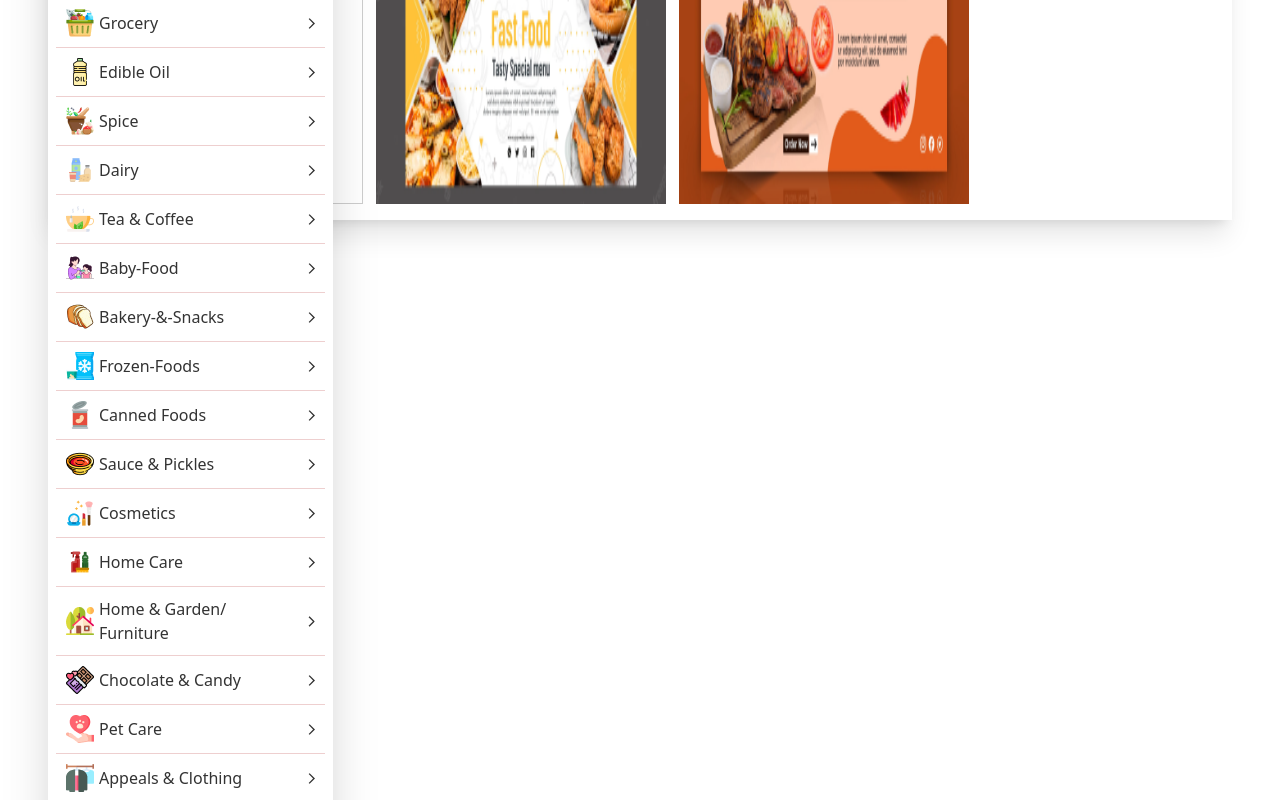
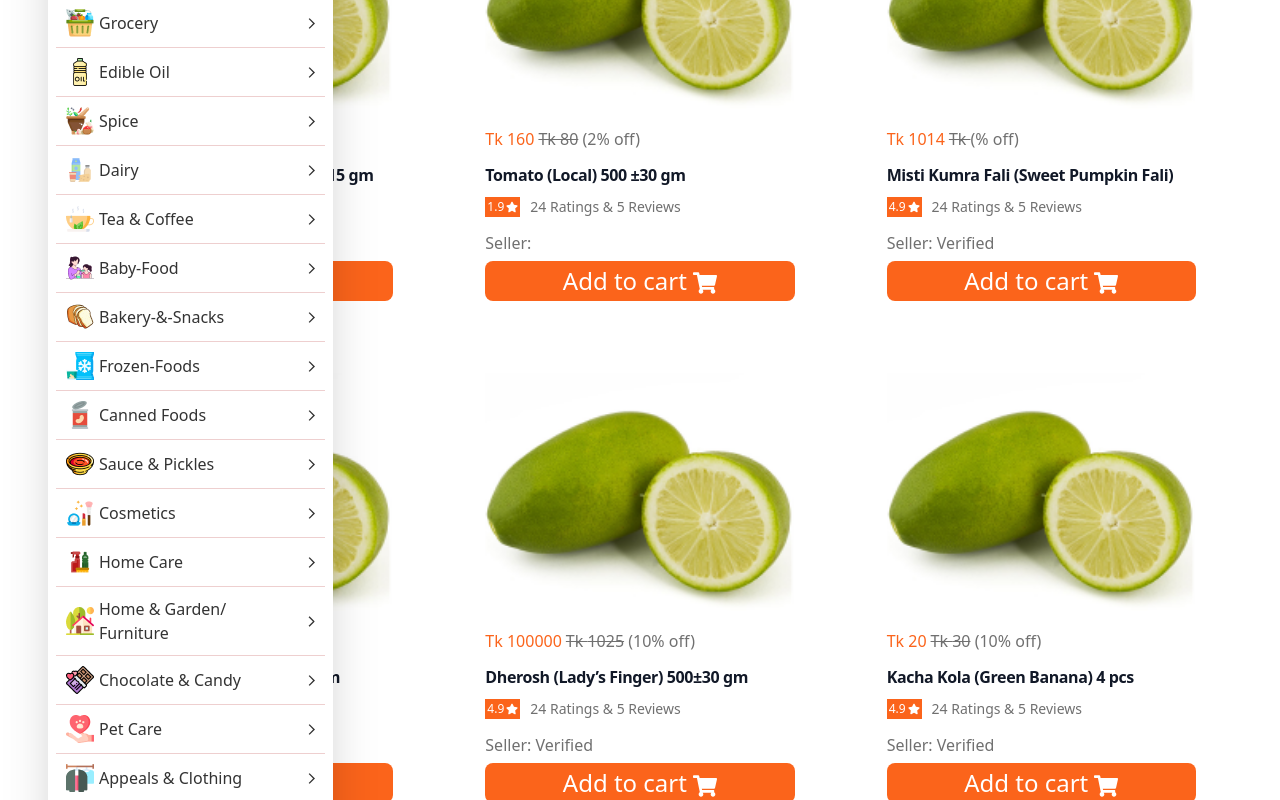
Before and after one commit to kowsar-mahmud-remon/Frontend-2, a Next.js app: page / in a window 1280 px wide. Shown: the part 480-1280 px from the top of the page. Built offline with nearby package versions, Linux system fonts and the light colour scheme; no server answers.

Commit message:
products added

```diff
--- /dev/null
+++ b/Utils/Products.json
@@ -0,0 +1,116 @@
+[
+    {
+        "id": 1,
+        "title": "Kacha Morich (Green Chili) 250 ±15 gm",
+        "offerPrice": "18",
+        "price": "20",
+        "off": "2",
+        "rating": "3.9",
+        "ratingAndReview": "24 Ratings & 5 Reviews",
+        "seller": "Assurted"
+    },
+    {
+        "id": 2,
+        "title": "Tomato (Local) 500 ±30 gm",
+        "offerPrice": "160",
+        "price": "80",
+        "off": "2",
+        "rating": "1.9",
+        "ratingAndReview": "24 Ratings & 5 Reviews"
+    },
+    {
+        "id": 3,
+        "title": "Misti Kumra Fali (Sweet Pumpkin Fali)",
+        "offerPrice": "1014",
+        "rating": "4.9",
+        "ratingAndReview": "24 Ratings & 5 Reviews",
+        "seller": "Verified"
+    },
+    {
+        "id": 4,
+        "title": "Potol (Pointed Gourd ) 500 ±30 gm",
+        "offerPrice": "10018",
+        "price": "1025",
+        "off": "27",
+        "rating": "4.9",
+        "ratingAndReview": "24 Ratings & 5 Reviews",
+        "seller": "Assurted"
+    },
+    {
+        "id": 5,
+        "title": "Dherosh (Lady’s Finger) 500±30 gm",
+        "offerPrice": "100000",
+        "price": "1025",
+        "off": "10",
+        "rating": "4.9",
+        "ratingAndReview": "24 Ratings & 5 Reviews",
+        "seller": "Verified"
+    },
+    {
+        "id": 6,
+        "title": "Kacha Kola (Green Banana) 4 pcs",
+        "offerPrice": "20",
+        "price": "30",
+        "off": "10",
+        "rating": "4.9",
+        "ratingAndReview": "24 Ratings & 5 Reviews",
+        "seller": "Verified"
+    },
+    {
+        "id": 7,
+        "title": "Kacha Morich (Green Chili) 250 ±15 gm",
+        "offerPrice": "18",
+        "price": "20",
+        "off": "2",
+        "rating": "3.9",
+        "ratingAndReview": "24 Ratings & 5 Reviews",
+        "seller": "Assurted"
+    },
+    {
+        "id": 8,
+        "title": "Tomato (Local) 500 ±30 gm",
+        "offerPrice": "160",
+        "price": "80",
+        "off": "2",
+        "rating": "1.9",
+        "ratingAndReview": "24 Ratings & 5 Reviews"
+    },
+    {
+        "id": 9,
+        "title": "Misti Kumra Fali (Sweet Pumpkin Fali)",
+        "offerPrice": "1014",
+        "rating": "4.9",
+        "ratingAndReview": "24 Ratings & 5 Reviews",
+        "seller": "Verified"
+    },
+    {
+        "id": 10,
+        "title": "Potol (Pointed Gourd ) 500 ±30 gm",
+        "offerPrice": "10018",
+        "price": "1025",
+        "off": "27",
+        "rating": "4.9",
+        "ratingAndReview": "24 Ratings & 5 Reviews",
+        "seller": "Assurted"
+    },
+    {
+        "id": 11,
+        "title": "Dherosh (Lady’s Finger) 500±30 gm",
+        "offerPrice": "100000",
+        "price": "1025",
+        "off": "10",
+        "rating": "4.9",
+        "ratingAndReview": "24 Ratings & 5 Reviews",
+        "seller": "Verified"
+    },
+    {
+        "id": 12,
+        "title": "Kacha Kola (Green Banana) 4 pcs",
+        "offerPrice": "20",
+        "price": "30",
+        "off": "10",
+        "rating": "4.9",
+        "ratingAndReview": "24 Ratings & 5 Reviews",
+        "seller": "Verified"
+    }
+]
--- a/components/Category/Category.js
+++ b/components/Category/Category.js
@@ -2,8 +2,11 @@ import Image from 'next/image';
 import React, { useEffect } from 'react';
 import kachabazarIcon from '../../assets/CategoryImages/KachabazarIcon/shopping-bag 1.png';
 import categories from '../../Utils/Category.json';
+import products from '../../Utils/Products.json';
+import ProductCard from './ProductCard';
 
 const Category = () => {
+    // console.log(products)
     return (
         <div>
             <div className='mb-4'>
@@ -12,15 +15,18 @@ const Category = () => {
                     <h2 className='text-primary text-2xl'>Kacha Bazar</h2>
                 </div>
             </div>
-            <div className='lg:flex gap-4 overflow-x-scroll 2xl:w-4/6 mb-6'>
+            <div className='grid grid-cols-3 justify-center lg:flex gap-4 overflow-x-scroll 2xl:w-4/6 mb-6'>
                 {
                     categories && categories.map(category => <button
-                        className='bg-info flex items-center justify-center text-sm rounded-full font-medium hover:border-2 hover:border-primary hover:bg-white w-[103px] h-[36px]'
+                        className='bg-info flex items-center justify-center text-sm rounded-full font-medium hover:border-2 hover:border-primary hover:bg-white w-[103px] h-[36px] mx-auto'
                         key={category.id}
                     >{category.name}</button>)
                 }
             </div>
-            <div>
+            <div className='grid md:grid-cols-2 lg:grid-cols-3 2xl:grid-cols-5 gap-5'>
+                {
+                    products && products.map(product => <ProductCard key={product.id} product={product} />)
+                }
 
             </div>
         </div>
--- /dev/null
+++ b/components/Category/ProductCard.js
@@ -0,0 +1,38 @@
+import Image from 'next/image';
+import React from 'react';
+import { FaShoppingCart, FaStar } from 'react-icons/fa';
+import lemon from '../../assets/CategoryImages/ProductsImg/lemon.png';
+
+const ProductCard = ({ product }) => {
+    const { off, offerPrice, price, rating, ratingAndReview, seller, title } = product;
+    return (
+        <div className="bg-white rounded-lg dark:bg-gray-800 dark:border-gray-700 p-4">
+            <Image className="rounded-t-lg w-full" src={lemon} alt="product image" />
+            <div className="px-5 pb-5">
+                <div className='my-3 flex items-center gap-1'>
+                    <p className='text-primary text-medium text-base'>Tk {offerPrice}</p>
+                    <p className='text-secondary'><span className='line-through'>Tk {price}</span> ({off}% off)</p>
+                </div>
+                <a href="#" className='mb-3'>
+                    <h3 className="text-gray-900 font-semibold text-base tracking-tight dark:text-white">{title}</h3>
+                </a>
+                <div className="flex items-center gap-2.5 mt-2.5 mb-3.5">
+                    <div className='flex items-center text-white bg-primary text-xs justify-center p-0.5 gap-0.5'>
+                        <span>{rating} </span> <FaStar />
+                    </div>
+                    <span className="text-secondary text-sm">{ratingAndReview}</span>
+                </div>
+                <div className='mb-3.5 h-4'>
+                    <p className='text-secondary'>Seller: {seller}</p>
+                </div>
+                <div className="flex">
+                    <button
+                        className="text-white bg-primary w-full text-2xl py-1 rounded-lg">Add
+                        to cart <FaShoppingCart className='inline' /></button>
+                </div>
+            </div>
+        </div>
+    );
+};
+
+export default ProductCard;
--- a/tailwind.config.js
+++ b/tailwind.config.js
@@ -11,7 +11,8 @@ module.exports = {
         light: {
           primary: "#FB641B",
           // primary: "#1b2857fb",
-          secondary: "#FFC000",
+          // secondary: "#FFC000",
+          secondary: "#707070",
           accent: "#FFEDD5",
           neutral: "#F3F4F6",
           "base-100": "#FFFFFF",
```
Also changed, not shown: assets/CategoryImages/ProductsImg/lemon.png (added).
